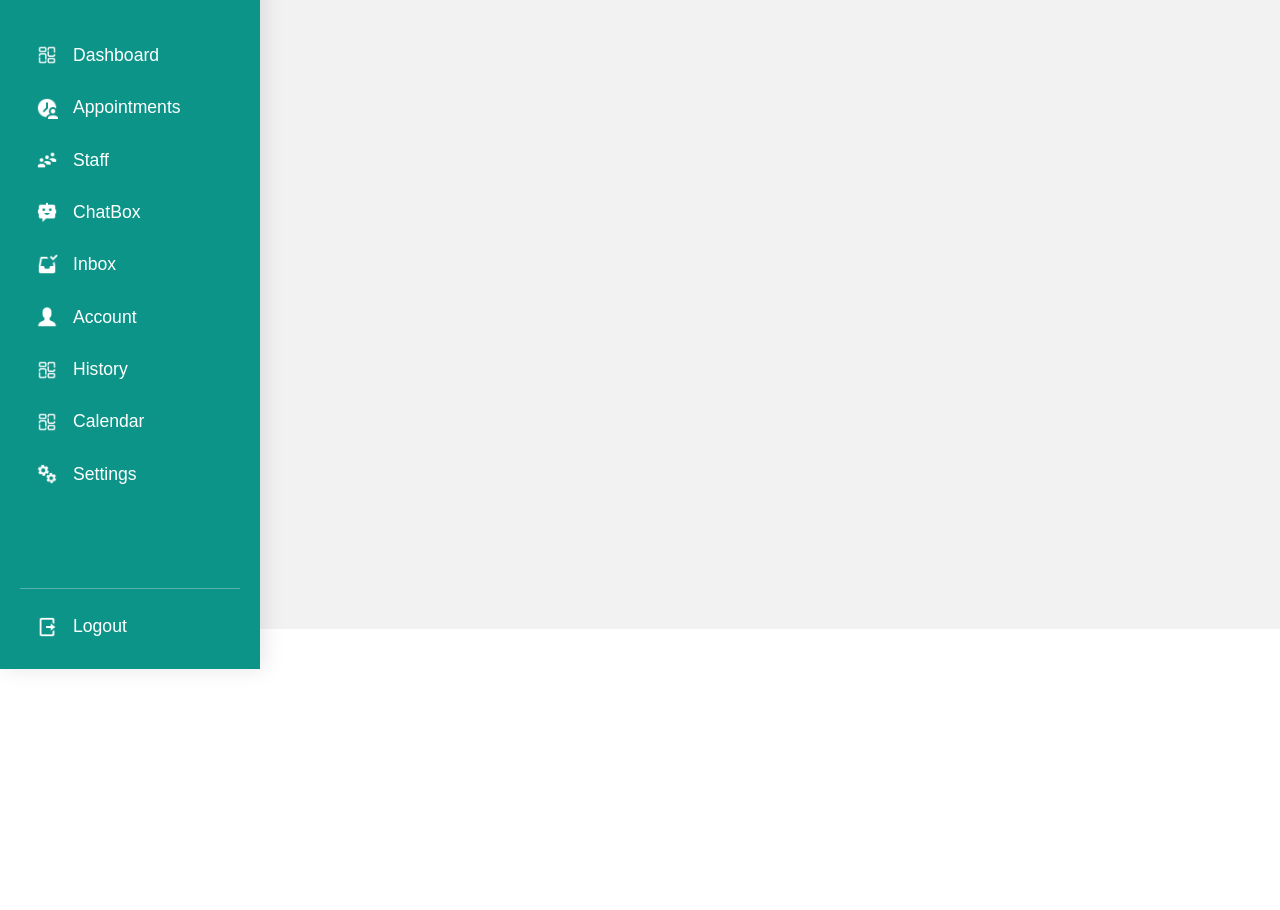
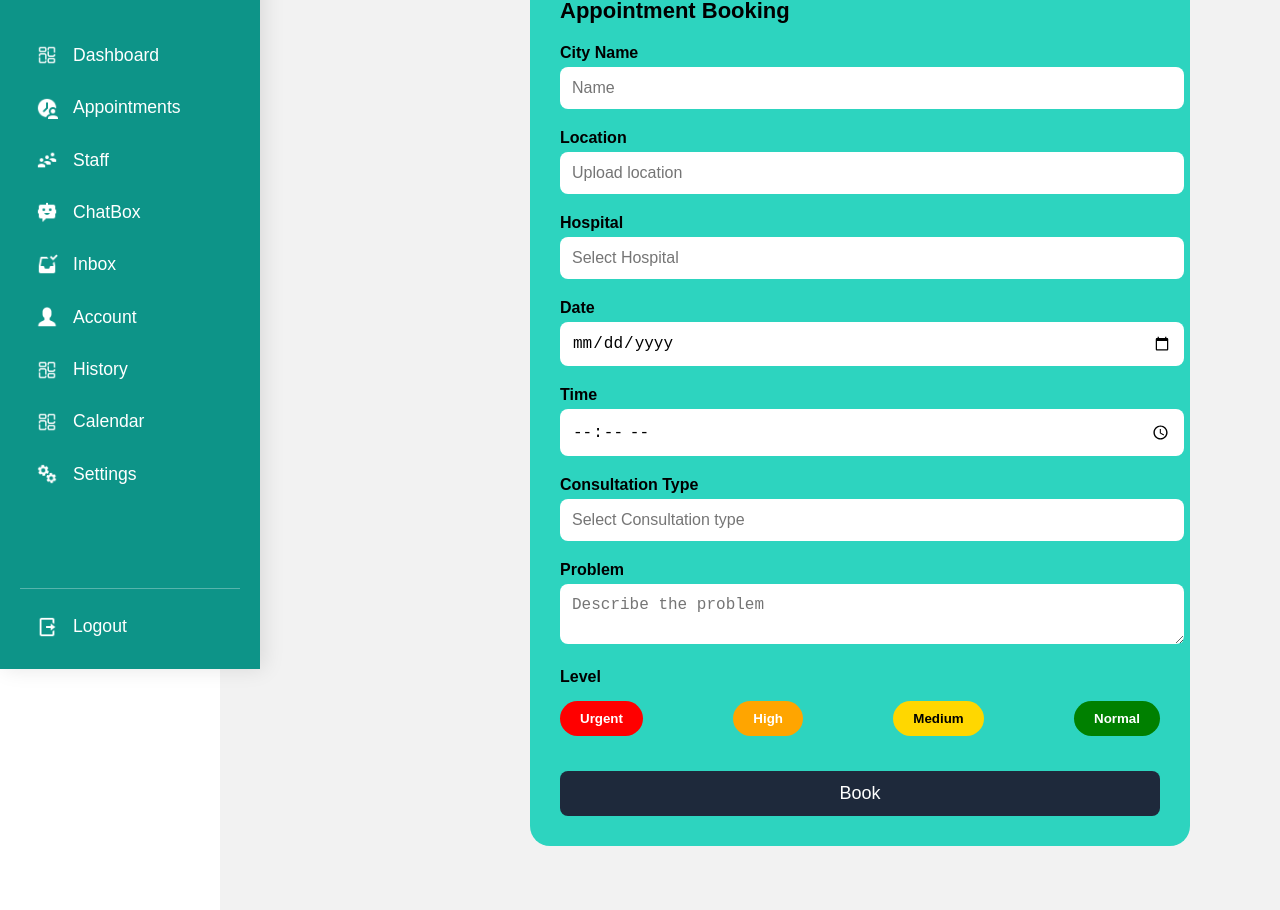
Before and after one commit to abiarhr2/Sahtek-New, a React (Create React App) app in the folder client/: page /appointment in a window 1280 px wide. Shown: the part 171-1081 px from the top of the page. Before the commit the page ends 800 px from the top, so only its background shows below. Built offline with nearby package versions, Linux system fonts and the light colour scheme.

Commit message:
dashboard cards except staff button navigation

```diff
--- a/client/src/App.js
+++ b/client/src/App.js
@@ -31,6 +31,7 @@ function App() {
           <Route path="/login" element={<Login />} />
 
           <Route path="/dashboard" element={<Dashboard />} />
+          <Route path="/appointment" element={<Appointment />} />
 
           <Route path="/chatbox" element={<Chatbox />} />
           <Route path="/account" element={<Account />} />
--- a/client/src/Components/Appointment/Appointment.jsx
+++ b/client/src/Components/Appointment/Appointment.jsx
@@ -13,20 +13,29 @@ export default function Appointment() {
     level: '',
   });
 
+  const [error, setError] = useState('');  // State for displaying error messages
+  const [isSubmitting, setIsSubmitting] = useState(false); // To disable button while submitting
+
   const handleChange = (e) => {
     setFormData({ ...formData, [e.target.name]: e.target.value });
   };
 
   const handleSubmit = async (e) => {
     e.preventDefault();
+    // Basic validation check
+    if (!formData.city || !formData.location || !formData.hospital || !formData.date || !formData.time || !formData.consultationType || !formData.problem || !formData.level) {
+      setError('Please fill in all fields.');
+      return;
+    }
 
+    setIsSubmitting(true);
     try {
       const response = await fetch('http://localhost:3000/api/appointment', {
         method: 'POST',
         headers: {
-          'Content-Type': 'application/json'
+          'Content-Type': 'application/json',
         },
-        body: JSON.stringify(formData)
+        body: JSON.stringify(formData),
       });
 
       const result = await response.json();
@@ -34,6 +43,16 @@ export default function Appointment() {
       if (response.ok) {
         alert('Appointment booked successfully!');
         console.log('Server Response:', result);
+        setFormData({
+          city: '',
+          location: '',
+          hospital: '',
+          date: '',
+          time: '',
+          consultationType: '',
+          problem: '',
+          level: '',
+        });
       } else {
         console.error('Server responded with error:', result);
         alert('Failed to book appointment: ' + result?.error || 'Unknown error');
@@ -41,6 +60,8 @@ export default function Appointment() {
     } catch (error) {
       console.error('Fetch failed:', error);
       alert('Something went wrong. Please try again.');
+    } finally {
+      setIsSubmitting(false);
     }
   };
 
@@ -53,29 +74,32 @@ export default function Appointment() {
           <div className="user-icon">👤</div>
         </div>
 
+        {/* Error Message */}
+        {error && <div className="error-message">{error}</div>}
+
         <form className="form" onSubmit={handleSubmit}>
           <h2 className="form-title">Appointment Booking</h2>
 
           <label>City Name</label>
-          <input name="city" placeholder="Name" onChange={handleChange} />
+          <input name="city" placeholder="Name" onChange={handleChange} value={formData.city} />
 
           <label>Location</label>
-          <input name="location" placeholder="Upload location" onChange={handleChange} />
+          <input name="location" placeholder="Upload location" onChange={handleChange} value={formData.location} />
 
           <label>Hospital</label>
-          <input name="hospital" placeholder="Select Hospital" onChange={handleChange} />
+          <input name="hospital" placeholder="Select Hospital" onChange={handleChange} value={formData.hospital} />
 
           <label>Date</label>
-          <input name="date" type="date" onChange={handleChange} />
+          <input name="date" type="date" onChange={handleChange} value={formData.date} />
 
           <label>Time</label>
-          <input name="time" type="time" onChange={handleChange} />
+          <input name="time" type="time" onChange={handleChange} value={formData.time} />
 
           <label>Consultation Type</label>
-          <input name="consultationType" placeholder="Select Consultation type" onChange={handleChange} />
+          <input name="consultationType" placeholder="Select Consultation type" onChange={handleChange} value={formData.consultationType} />
 
           <label>Problem</label>
-          <textarea name="problem" placeholder="Describe the problem" onChange={handleChange} />
+          <textarea name="problem" placeholder="Describe the problem" onChange={handleChange} value={formData.problem} />
 
           <label>Level</label>
           <div className="priority-buttons">
@@ -91,7 +115,9 @@ export default function Appointment() {
             ))}
           </div>
 
-          <button type="submit" className="submit-btn">Book</button>
+          <button type="submit" className="submit-btn" disabled={isSubmitting}>
+            {isSubmitting ? 'Submitting...' : 'Book'}
+          </button>
         </form>
       </main>
     </div>
--- a/client/src/Components/UserDashboard/AppointmentCard.jsx
+++ b/client/src/Components/UserDashboard/AppointmentCard.jsx
@@ -1,13 +1,21 @@
 // RegisterCard.jsx
 import React from 'react';
+import {useNavigate} from 'react-router-dom';
 import './SectionCard.css';
 
-const AppointmentCard = () => (
-  <div className="card">
-    <h3>Find an Appointment</h3>
-    <p>Explore available appointments by their categories/types...</p>
-    <button className="green-btn">Sign up</button>
-  </div>
-);
+const AppointmentCard = () => {
+
+  const navigate = useNavigate();
+
+  return (
+    <div className="card">
+      <h3>Find an Appointment</h3>
+      <p>Explore available appointments</p>
+      <button className="green-btn" onClick={() => navigate('/appointment')}>
+        Book Appointment
+      </button>
+    </div>
+  );
+};
 
 export default AppointmentCard;
--- a/client/src/Components/UserDashboard/StaffCard.jsx
+++ b/client/src/Components/UserDashboard/StaffCard.jsx
@@ -1,13 +1,20 @@
 // RegisterCard.jsx
 import React from 'react';
 import './SectionCard.css';
+import { useNavigate } from 'react-router-dom';
 
-const StaffCard = () => (
-  <div className="card">
-    <h3>Get to Know Hospital Staff Members</h3>
-    <p>Explore available appointments by their categories/types...</p>
-    <button className="green-btn">Sign up</button>
-  </div>
-);
+const StaffCard = () => {
+  const navigate = useNavigate();
+
+  return (
+    <div className="card">
+      <h3>Meet Our Hospital Staff</h3>
+      <p>Explore the profiles and specialties of our dedicated hospital staff.</p>
+      <button className="green-btn" onClick={() => navigate('/staffcard')}>
+        View Staff
+      </button>
+    </div>
+  );
+};
 
 export default StaffCard;
```
